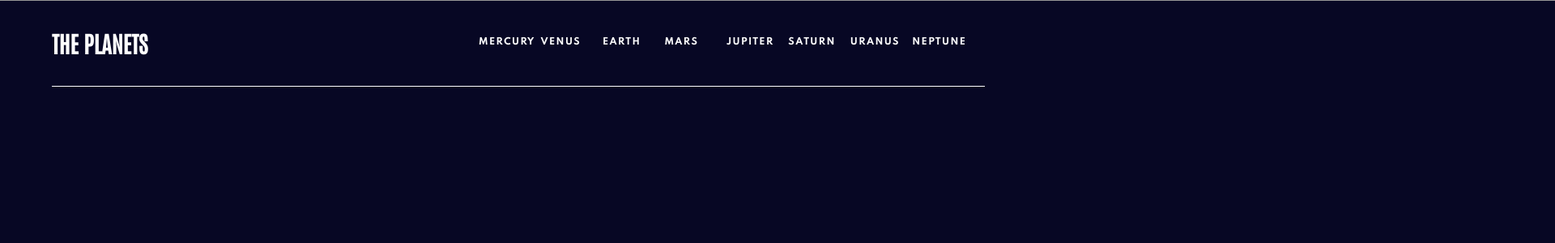
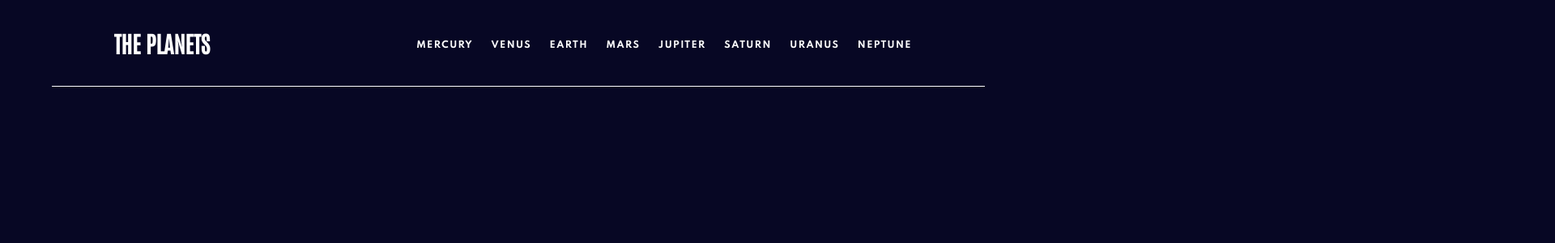
Before and after one commit to ttakeyaya/planets-fact-site, a React (Create React App) app: page / in a window 1280 px wide. Shown: the top 300 px of the page at 81% size, 1920 px wide, since content can reach past the window. Built offline with nearby package versions, Linux system fonts and the light colour scheme.

Commit message:
fixed warnings

```diff
--- a/src/App.js
+++ b/src/App.js
@@ -24,11 +24,11 @@ export const App = () => {
           click={onClickHandler}
         />
         <Toggle
-          display={!isDisplayed}
+          displayed={!isDisplayed}
           click ={onClickHandler}
         />
       </Header>
-      <Main display={isDisplayed}>
+      <Main displayed={isDisplayed}>
         <Outlet />
       </Main>
       <GlobalStyles />
--- a/src/App.styled.js
+++ b/src/App.styled.js
@@ -8,8 +8,8 @@ export const Title = styled.h1`
 `;
 
 export const Header = styled.header`
-  width:90%;
-  padding:1.6rem 0;
+  width:100%;
+  padding:1.6rem 6%;
   margin:0 auto;
   display:flex;
   align-items: center;
@@ -26,24 +26,12 @@ export const Header = styled.header`
     align-items: center;
     border-bottom:1px solid white;
   }
-
-  &::after{
-    position:absolute;
-    content:'';
-    width:150%;
-    height: 1px;
-    background-color:#979797;
-    top:13%;
-    left:0;
-    @media ${device.tablet}{
-      top:20%;
-    }
-    @media ${device.laptop}{
-      top:0%;
-    }
-  }
+  border-bottom:1px solid white;
 `;
 
 export const Main = styled.main`
-  display:${props => !props.display ? "block":"none"};
+  display:${props => !props.displayed ? "block":"none"};
+  @media ${device.tablet}{
+    display:block;
+  }
 `;
--- a/src/components/Navigation.js
+++ b/src/components/Navigation.js
@@ -1,17 +1,17 @@
 import React from 'react';
 import planetsData from "../data.json";
 import { Nav, StyledLink, LinkContainer, LinkItem, IconCircle, StyledIconChevron } from './Navigation.styled';
-import {ReactComponent as IconChevron} from "../assets/icon-chevron.svg";
 
 export const Navigation = (props) =>{
   const LINKS = planetsData.map(planet => {
-    return <LinkItem>
+    return <LinkItem key={planet.name}>
               <StyledLink
                 to={'/' + planet.name.toLowerCase()}
-                key={planet.name}
+
                 onClick={props.click}
+                planetname={planet.name.toLowerCase()}
               >
-                <IconCircle planetName={planet.name.toLowerCase()}/>
+                <IconCircle planetname={planet.name.toLowerCase()}/>
                 {planet.name.toUpperCase()}
               </StyledLink>
               <StyledIconChevron />
@@ -19,7 +19,7 @@ export const Navigation = (props) =>{
   });
 
   return(
-    <Nav display={props.display}>
+    <Nav displayed={props.display}>
       <LinkContainer>
         {LINKS}
       </LinkContainer>
--- a/src/components/Navigation.styled.js
+++ b/src/components/Navigation.styled.js
@@ -14,7 +14,7 @@ export const Nav = styled.nav`
   left:0;
   width:100%;
   height:100%;
-  display:${props => props.display ? "block":"none"};
+  display:${props => props.displayed ? "block":"none"};
   @media ${device.tablet}{
     position:relative;
     display:flex;
@@ -38,6 +38,14 @@ export const StyledLink = styled(Link)`
   @media ${device.tablet}{
     font-size:1.1rem;
   }
+  @media ${device.laptop}{
+    padding-top:0.8rem
+  }
+  &:hover{
+    @media ${device.laptop}{
+      border-top:2px solid ${props =>props.theme[props.planetname] };
+    }
+  }
 `;
 
 export const LinkContainer = styled.ul`
@@ -48,7 +56,7 @@ export const LinkContainer = styled.ul`
   height:100%;
   @media ${device.tablet}{
     flex-direction: row;
-    justify-content: space-around;
+    justify-content: space-between;
     width:100%;
   }
   @media ${device.laptop}{
@@ -66,13 +74,14 @@ export const LinkItem = styled.li`
   align-items: center;
   @media ${device.tablet}{
     border:none;
+    width:auto;
     padding:0rem;
   }
 `;
 
 export const IconCircle = styled.div`
   background-color:${props =>
-    props.theme[props.planetName+'Circle']
+    props.theme[props.planetname+'Circle']
   };
   width:2rem;
   height:2rem;
--- a/src/components/Planet.js
+++ b/src/components/Planet.js
@@ -1,5 +1,21 @@
 import React, {useEffect, useState} from 'react';
-import { SectionWrapper, FigureWrapper, DefinitionList, ItemWrapper, ContentWrapper,ContentNavigation, Source, SourceLink, ContentItem, ContentTitle, Quote,Content, ItemDefinition, ItemDescription,GeologyImage } from './Planet.styled';
+import {
+  SectionWrapper,
+  FigureWrapper,
+  DefinitionList,
+  ItemWrapper,
+  ContentWrapper,
+  ContentNavigation,
+  Source,
+  SourceLink,
+  ContentItem,
+  ContentIndex,
+  ContentTitle,
+  Quote,Content,
+  ItemDefinition,
+  ItemDescription,
+  GeologyImage
+} from './Planet.styled';
 import {ReactComponent as IconSource} from '../assets/icon-source.svg';
 
 export const Planet = (props) =>{
@@ -23,6 +39,9 @@ export const Planet = (props) =>{
 
   const [content, setContent] = useState(overview);
   const [imageShown, setImageShown] = useState(planetImage);
+  const [isOverviewActive, setIsOverviewActive] = useState(false);
+  const [isStructureActive, setIsStructureActive] = useState(false);
+  const [isGeologyActive, setIsGeologyActive] = useState(false);
 
   useEffect(() => {
     setContent(overview);
@@ -32,15 +51,25 @@ export const Planet = (props) =>{
   const onClickHandler =(e) => {
     e.preventDefault();
     let currentContent = e.target.textContent;
-    if(currentContent === "OVERVIEW"){
+    console.log(currentContent);
+    if(currentContent === "01OVERVIEW"){
       setContent(overview);
       setImageShown(planetImage);
-    }else if(currentContent === "STRUCTURE"){
+      setIsOverviewActive(true);
+      setIsStructureActive(false);
+      setIsGeologyActive(false);
+    }else if(currentContent === "02STRUCTURE"){
       setContent(structure);
       setImageShown(internalImage);
+      setIsOverviewActive(false);
+      setIsStructureActive(true);
+      setIsGeologyActive(false);
     }else{
       setContent(geology);
       setImageShown(geologyImage);
+      setIsOverviewActive(false);
+      setIsStructureActive(false);
+      setIsGeologyActive(true);
     }
   }
 
@@ -69,8 +98,6 @@ export const Planet = (props) =>{
   return(
     <SectionWrapper>
       {Images(content)}
-
-
       <ContentWrapper>
         <ContentTitle>
           {name.toUpperCase()}
@@ -88,19 +115,25 @@ export const Planet = (props) =>{
         <ContentItem
           onClick={onClickHandler}
           name={name}
-          >
+          active={isOverviewActive}
+        >
+          <ContentIndex>01</ContentIndex>
           OVERVIEW
         </ContentItem>
         <ContentItem
           onClick={onClickHandler}
           name={name}
-          >
+          active={isStructureActive}
+        >
+          <ContentIndex>02</ContentIndex>
           STRUCTURE
         </ContentItem>
         <ContentItem
           onClick={onClickHandler}
           name={name}
-          >
+          active={isGeologyActive}
+        >
+          <ContentIndex>03</ContentIndex>
           GEOLOGY
         </ContentItem>
       </ContentNavigation>
--- a/src/components/Planet.styled.js
+++ b/src/components/Planet.styled.js
@@ -140,6 +140,7 @@ export const ContentNavigation = styled.ul`
     justify-content: space-around;
     align-self: center;
     height:15rem;
+    margin-top:5%;
   }
   @media ${device.laptop}{
     grid-area:Navigation;
@@ -163,19 +164,19 @@ export const ContentNavigation = styled.ul`
 export const ContentItem = styled.li`
   cursor:pointer;
   font-size:0.9rem;
+  font-weight:700;
   @media ${device.tablet}{
     border:1px solid #FFFFFF;
     width:85%;
-    padding:.8rem 0 .8rem 5rem;
+    padding:.8rem 0 .8rem 0rem;
+    background-color:${props => props.active ?props.theme[props.name.toLowerCase()] :""};
   }
   @media ${device.laptop}{
     width:100%;
   }
   &:hover{
     position:relative;
-    @media ${device.tablet}{
-      background-color:${props => props.theme[props.name.toLowerCase()]};
-    }
+    background-color:#38384F;
     &::after{
       position:absolute;
       z-index:5;
@@ -191,6 +192,18 @@ export const ContentItem = styled.li`
     }
   }
 `;
+
+export const ContentIndex = styled.span`
+    display:none;
+  @media ${device.tablet}{
+    display:inline-block;
+    padding:0 1.7rem 0rem 2rem;
+    font-size:.9rem;
+    font-weight:400;
+  }
+
+`;
+
 export const DefinitionList = styled.dl`
   width:90%;
   padding-top:2.8rem;
--- a/src/components/Toggle.js
+++ b/src/components/Toggle.js
@@ -7,7 +7,7 @@ export const Toggle = (props) =>{
 
   return(
     <HamburgerIconContainer onClick={props.click}>
-      {!props.isDisplayed ? <HamburgerIcon /> : ""}
+      {!props.displayed? <HamburgerIcon /> : ""}
     </HamburgerIconContainer>
 
   )
--- a/src/index.js
+++ b/src/index.js
@@ -18,6 +18,14 @@ ReactDOM.render(
     <Routes>
       <Route path="/" element={<App/>}>
         {RouteLists}
+        <Route
+          path="*"
+          element={
+            <main>
+              <p>No planets found..</p>
+            </main>
+          }
+        />
       </Route>
     </Routes>
   </BrowserRouter>,
```
